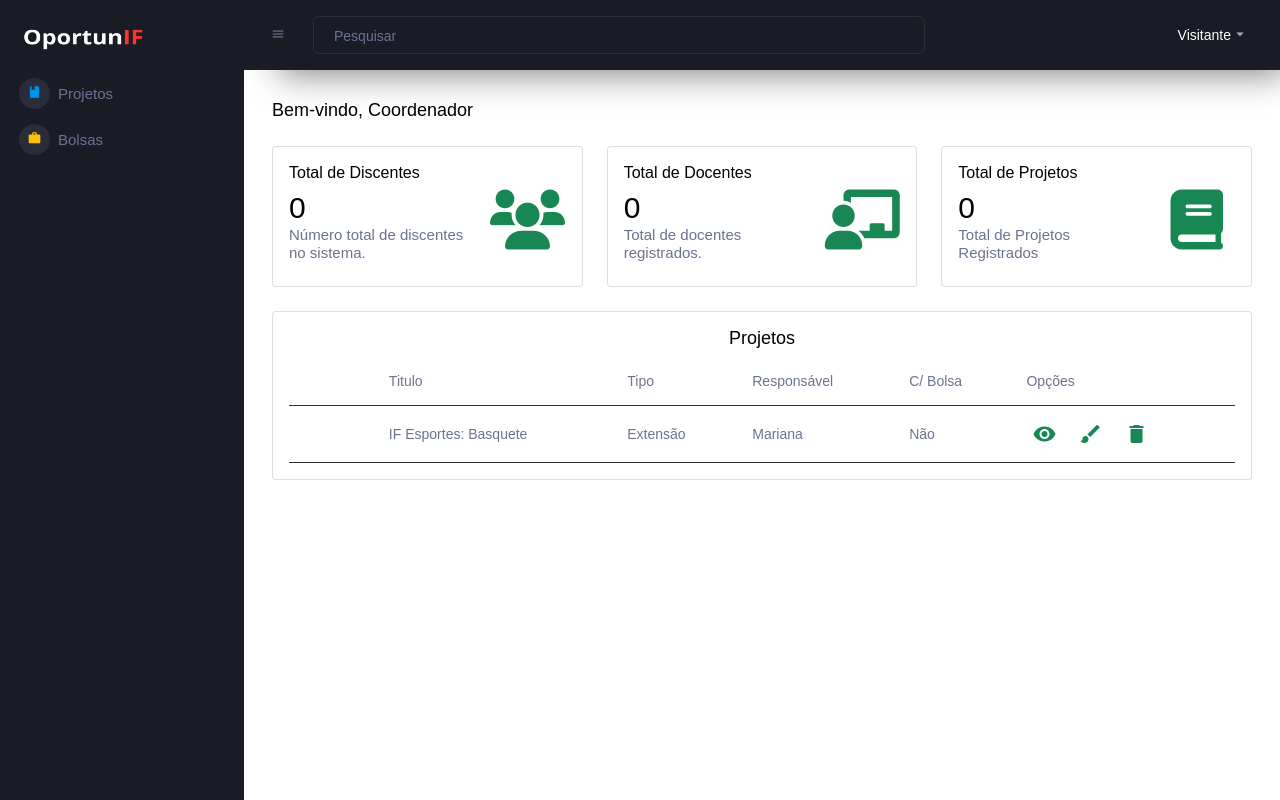
After one commit to NiccoCoder/oportunIF_IFPR, a PHP site: page /frontend/pages/paginagerenciamento.html in a window 1280 px wide. The commit adds this page. Run offline with PHP 8.4, Linux system fonts and the light colour scheme; some web fonts are replaced.

Commit message:
Pagina de gerenciamento para super usuario

```diff
--- /dev/null
+++ b/frontend/pages/paginagerenciamento.html
@@ -0,0 +1,407 @@
+<!DOCTYPE html>
+<html lang="en">
+
+<head>
+  <meta charset="utf-8">
+  <meta name="viewport" content="width=device-width, initial-scale=1, shrink-to-fit=no">
+  <title>OportunIF</title>
+  <link rel="stylesheet" href="../../frontend/vendors/mdi/css/materialdesignicons.min.css">
+  <link rel="stylesheet" href="../../frontend/vendors/css/vendor.bundle.base.css">
+  <link rel="stylesheet" href="../../frontend/css/style.css">
+  <link rel="shortcut icon" href="../../frontend/images/favicon.png" />
+  <link rel="stylesheet" href="https://cdnjs.cloudflare.com/ajax/libs/font-awesome/6.0.0-beta3/css/all.min.css">
+
+  <style>
+    /* Estilos para a seção de projetos */
+    .projects-section {
+      margin: 20px 0;
+    }
+
+    .action-buttons {
+      display: flex;
+      gap: 10px;
+    }
+
+    .project-card {
+      border: 1px solid #ddd;
+      border-radius: 8px;
+      padding: 15px;
+      margin-bottom: 20px;
+      background-color: #f9f9f9;
+      box-shadow: 0 2px 5px rgba(0, 0, 0, 0.1);
+      transition: background-color 0.3s, box-shadow 0.3s;
+    }
+
+    .project-card:hover {
+      background-color: #fff;
+      box-shadow: 0 4px 8px rgba(0, 0, 0, 0.2);
+    }
+
+    .project-header {
+      display: flex;
+      justify-content: space-between;
+      margin-bottom: 10px;
+    }
+
+    .project-title {
+      font-size: 1.25rem;
+      font-weight: bold;
+    }
+
+    .project-type {
+      font-size: 0.875rem;
+      color: #666;
+    }
+
+    .project-details {
+      font-size: 0.875rem;
+      color: #333;
+    }
+
+    .project-footer {
+      display: flex;
+      justify-content: flex-end;
+      margin-top: 10px;
+    }
+
+    .study-grant-card {
+      border: 1px solid #ddd;
+      border-radius: 8px;
+      padding: 15px;
+      background-color: #e9f7fc;
+      box-shadow: 0 2px 5px rgba(0, 0, 0, 0.1);
+      margin-bottom: 20px;
+    }
+
+    .study-grant-header {
+      font-size: 1.25rem;
+      font-weight: bold;
+      margin-bottom: 10px;
+    }
+
+    .projects-section {
+      margin: 20px 0;
+    }
+
+    .project-card {
+      border: 1px solid #ddd;
+      border-radius: 8px;
+      padding: 15px;
+      margin-bottom: 20px;
+      background-color: #f9f9f9;
+      box-shadow: 0 2px 5px rgba(0, 0, 0, 0.1);
+      transition: background-color 0.3s, box-shadow 0.3s;
+    }
+
+    .project-card:hover {
+      background-color: #fff;
+      box-shadow: 0 4px 8px rgba(0, 0, 0, 0.2);
+    }
+
+    .project-header {
+      display: flex;
+      justify-content: space-between;
+      margin-bottom: 10px;
+    }
+
+    .project-title {
+      font-size: 1.25rem;
+      font-weight: bold;
+    }
+
+    .project-type {
+      font-size: 0.875rem;
+      color: #666;
+    }
+
+    .project-details {
+      font-size: 0.875rem;
+      color: #333;
+    }
+
+    .project-footer {
+      display: flex;
+      justify-content: flex-end;
+      margin-top: 10px;
+    }
+
+    .study-grant-card {
+      border: 1px solid #ddd;
+      border-radius: 8px;
+      padding: 15px;
+      background-color: #e9f7fc;
+      box-shadow: 0 2px 5px rgba(0, 0, 0, 0.1);
+      margin-bottom: 20px;
+    }
+
+    .study-grant-header {
+      font-size: 1.25rem;
+      font-weight: bold;
+      margin-bottom: 10px;
+    }
+
+    .card-project {
+      position: relative;
+      display: flex;
+      flex-direction: column;
+      min-width: 0;
+      word-wrap: break-word;
+      background-color: #ffffff;
+      background-clip: border-box;
+      border: 1px solid rgba(0, 0, 0, 0.125);
+      border-radius: 0.25rem;
+      color:#000000;
+    }
+    .action-buttons {
+      display: flex;
+      gap: 10px;
+    }
+    .action-buttons button {
+      background: none;
+      border: none;
+      cursor: pointer;
+      transition: color 0.3s;
+    }
+    .action-buttons .icon {
+      font-size: 24px; /* Adjust size as needed */
+      color: #333; /* Default color */
+      transition: color 0.3s;
+    }
+    .action-buttons .icon:hover {
+      color: #007bff; /* Color on hover */
+    }
+    .text-success {
+      color: #28a745; /* Bootstrap success color */
+    }
+    .ml-auto {
+      margin-left: auto;
+    }
+  </style>
+</head>
+
+<body>
+  <div class="container-scroller">
+    <nav class="sidebar sidebar-offcanvas" id="sidebar">
+      <div class="sidebar-brand-wrapper d-none d-lg-flex align-items-center justify-content-center fixed-top">
+        <a class="sidebar-brand brand-logo" href="../../index.html"><img src="../../frontend/images/OportunIF.png"
+            alt="logo" /></a>
+        <a class="sidebar-brand brand-logo-mini" href="../../index.html"><img src="../../frontend/images/OportunIF.png"
+            alt="logo" /></a>
+      </div>
+      <ul class="nav">
+        <li class="nav-item menu-items">
+          <a class="nav-link" href="#">
+            <span class="menu-icon">
+              <i class="mdi mdi-book"></i>
+            </span>
+            <span class="menu-title">Projetos</span>
+          </a>
+          </span>
+        <li class="nav-item menu-items">
+          <a class="nav-link" href="#">
+            <span class="menu-icon">
+              <i class="mdi mdi-briefcase text-warning"></i>
+            </span>
+            <span class="menu-title">Bolsas</span>
+          </a>
+          </a>
+        </li>
+      </ul>
+    </nav>
+    <div class="container-fluid page-body-wrapper">
+      <nav class="navbar p-0 fixed-top d-flex flex-row">
+        <div class="navbar-brand-wrapper d-flex d-lg-none align-items-center justify-content-center">
+          <a class="navbar-brand brand-logo-mini" href="index.html"><img src="../../frontend/images/OportunIF.jpg"
+              alt="logo" /></a>
+        </div>
+        <div class="navbar-menu-wrapper flex-grow d-flex align-items-stretch">
+          <button class="navbar-toggler navbar-toggler align-self-center" type="button" data-toggle="minimize">
+            <span class="mdi mdi-menu"></span>
+          </button>
+          <ul class="navbar-nav w-100">
+            <li class="nav-item w-100">
+              <form class="nav-link mt-2 mt-md-0 d-none d-lg-flex search">
+                <input type="text" style="color: white;" class="form-control" placeholder="Pesquisar">
+              </form>
+            </li>
+          </ul>
+          <ul class="navbar-nav navbar-nav-right">
+            <li class="nav-item dropdown d-none d-lg-block">
+              <div class="dropdown-menu dropdown-menu-right navbar-dropdown preview-list"
+                aria-labelledby="createbuttonDropdown">
+                <h6 class="p-3 mb-0">Projetos</h6>
+              </div>
+            </li>
+            </a>
+            </li>
+            <li class="nav-item dropdown">
+              <a class="nav-link" id="profileDropdown" href="#" data-bs-toggle="dropdown">
+                <div class="navbar-profile">
+                  <p class="mb-0 d-none d-sm-block navbar-profile-name">Visitante</p>
+                  <i class="mdi mdi-menu-down d-none d-sm-block"></i>
+                </div>
+              </a>
+              <div class="dropdown-menu dropdown-menu-right navbar-dropdown preview-list"
+                aria-labelledby="profileDropdown">
+                <h6 class="p-3 mb-0">opções</h6>
+                <div class="dropdown-divider"></div>
+                <a class="dropdown-item preview-item">
+                  <div class="preview-thumbnail">
+                    <div class="preview-icon bg-dark rounded-circle">
+                      <i class="mdi mdi-account text-success"></i>
+                    </div>
+                  </div>
+                  <div class="preview-item-content">
+                    <p class="preview-subject mb-1">Login discente</p>
+                  </div>
+                </a>
+                <div class="dropdown-divider"></div>
+                <a class="dropdown-item preview-item">
+                  <div class="preview-thumbnail">
+                    <div class="preview-icon bg-dark rounded-circle">
+                      <i class="mdi mdi-account text-danger"></i>
+                    </div>
+                  </div>
+                  <div class="preview-item-content">
+                    <p class="preview-subject mb-1">Login docente</p>
+                  </div>
+                </a>
+              </div>
+            </li>
+          </ul>
+          <button class="navbar-toggler navbar-toggler-right d-lg-none align-self-center" type="button"
+            data-toggle="offcanvas">
+            <span class="mdi mdi-format-line-spacing"></span>
+          </button>
+        </div>
+      </nav>
+      <div class="main-panel">
+        <div class="content-wrapper">
+          <div class="page-header">
+            <h3 class="page-title"> Bem-vindo, Coordenador </h3>
+          </div>
+          <!-- Nova seção de projetos -->
+          <div class="projects-section">
+            <div class="row">
+              <div class="col-sm-4 grid-margin">
+                <div class="card-project">
+                  <div class="card-body">
+                    <h5>Total de Discentes</h5>
+                    <div class="row">
+                      <div class="col-8 col-sm-12 col-xl-8 my-auto">
+                        <div class="d-flex d-sm-block d-md-flex align-items-center">
+                          <h2 class="mb-0">0</h2>
+                        </div>
+                        <h6 class="text-muted font-weight-normal">Número total de discentes no sistema.</h6>
+                      </div>
+                      <div class="col-4 col-sm-12 col-xl-4 text-center text-xl-right">
+                        <i class="icon-lg fas fa-users text-success ml-auto"></i>
+                      </div>
+                    </div>
+                  </div>
+                </div>
+              </div>
+              <div class="col-sm-4 grid-margin">
+                <div class="card-project">
+                  <div class="card-body">
+                    <h5>Total de Docentes</h5>
+                    <div class="row">
+                      <div class="col-8 col-sm-12 col-xl-8 my-auto">
+                        <div class="d-flex d-sm-block d-md-flex align-items-center">
+                          <h2 class="mb-0">0</h2>
+                        </div>
+                        <h6 class="text-muted font-weight-normal"> Total de docentes registrados.</h6>
+                      </div>
+                      <div class="col-4 col-sm-12 col-xl-4 text-center text-xl-right">
+                        <i class="icon-lg fas fa-chalkboard-teacher text-success ml-auto"></i>
+                      </div>
+                    </div>
+                  </div>
+                </div>
+              </div>
+              <div class="col-sm-4 grid-margin">
+                <div class="card-project">
+                  <div class="card-body">
+                    <h5>Total de Projetos</h5>
+                    <div class="row">
+                      <div class="col-8 col-sm-12 col-xl-8 my-auto">
+                        <div class="d-flex d-sm-block d-md-flex align-items-center">
+                          <h2 class="mb-0">0</h2>
+                        </div>
+                        <h6 class="text-muted font-weight-normal">Total de Projetos Registrados</h6>
+                      </div>
+                      <div class="col-4 col-sm-12 col-xl-4 text-center text-xl-right">
+                        <i class="icon-lg fas fa-book text-success ml-auto"></i>
+                      </div>
+                    </div>
+                  </div>
+                </div>
+              </div>
+            </div>
+            <div class="row ">
+              <div class="col-12 grid-margin">
+                <div class="card-project">
+                  <div class="card-body">
+                    <h4 class="card-title" style="text-align: center">Projetos </h4>
+                    <div class="table-responsive">
+                      <table class="table">
+                        <thead>
+                          <tr>
+                            <th>
+                              <div class="form-check form-check-muted m-0">
+                                <label class="form-check-label">
+                                  <input type="checkbox" class="form-check-input">
+                                </label>
+                              </div>
+                            </th>
+                            <th> Titulo </th>
+                            <th> Tipo   </th>
+                            <th> Responsável </th>
+                            <th> C/ Bolsa</th>
+                            <th> Opções </th>
+                          </tr>
+                        </thead>
+                        <tbody>
+                          <tr>
+                            <td>
+                              <div class="form-check form-check-muted m-0">
+                                <label class="form-check-label">
+                                  <input type="checkbox" class="form-check-input">
+                                </label>
+                              </div>
+                            </td>
+                            <td> IF Esportes: Basquete </td>
+                            <td> Extensão </td>
+                            <td> Mariana </td>
+                            <td> Não </td>
+                            <td>
+                              <div class="action-buttons">
+                                <button title="Visualizar" onclick="viewProject(1)">
+                                  <i class="mdi mdi-eye icon text-success ml-auto"></i>
+                                </button>
+                                <button title="Editar" onclick="editProject(1)">
+                                  <i class="mdi mdi-brush icon text-success ml-auto"></i>
+                                </button>
+                                <button title="Deletar" onclick="deleteProject(1)">
+                                  <i class="mdi mdi-delete icon text-success ml-auto"></i>
+                                </button>
+                              </div>
+                          </tr>
+                        </tbody>
+                      </table>
+                    </div>
+                  </div>
+                </div>
+              </div>
+            </div>
+          </div>
+        </div>
+        <script src="../../frontend/vendors/js/vendor.bundle.base.js"></script>
+        <script src="../../frontend/js/off-canvas.js"></script>
+        <script src="../../frontend/js/hoverable-collapse.js"></script>
+        <script src="../../frontend/js/misc.js"></script>
+        <script src="../../frontend/js/settings.js"></script>
+        <script src="../../frontend/js/todolist.js"></script>
+</body>
+
+</html>
```
Also changed, not shown: backend/config.php (+5 -10 lines), backend/script-OportunIF.sql (deleted, +0 -72 lines), index.php (+37 -0 lines).
